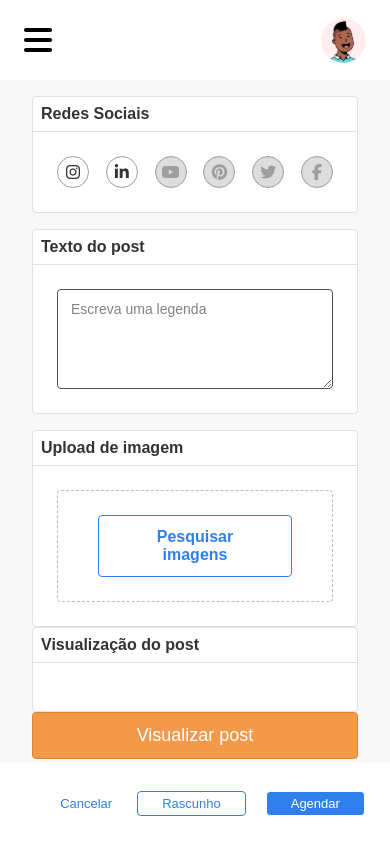
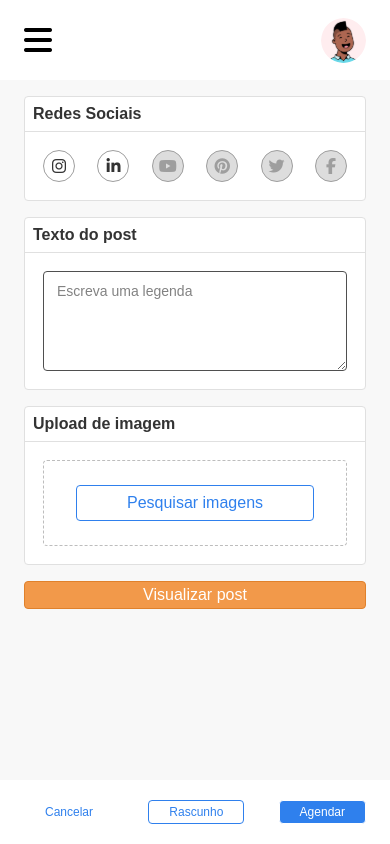
Before and after one commit to drikalves/m-labs-challenge, a Vue app: page /agendamento in a window 390 px wide. Built offline with nearby package versions, Linux system fonts and the light colour scheme.

Commit message:
Make the footer componentresponsive

```diff
--- a/src/assets/scss/button.scss
+++ b/src/assets/scss/button.scss
@@ -7,13 +7,12 @@
   cursor: pointer;
   display: flex;
   font-family: Poppins, Arial, sans-serif;
+  font-size: 12px;
   justify-content: center;
-  min-height: 10px;
-  padding: 12px 36px;
+  outline: none;
+  padding: 4px 20px;
   text-align: center;
   text-decoration: none;
-  user-select: none;
-  vertical-align: top;
 }
 
 // Variants
@@ -45,12 +44,10 @@
 
 .m-button--small {
   padding: 4px 24px;
-  font-size: small;
 }
 
 .m-button--large {
-  padding: 12px 40px;
-  font-size: large;
+  font-size: 16px;
 }
 
 // Behavior
--- a/src/components/Card.vue
+++ b/src/components/Card.vue
@@ -25,6 +25,9 @@ export default {
   border: 1px solid rgb(224, 224, 224);
   border-radius: 4px;
   color: rgb(51, 51, 51);
+  display: flex;
+  flex-direction: column;
+
   font-family: Poppins, Arial, sans-serif;
   width: 100%;
 
@@ -36,7 +39,7 @@ export default {
   }
 
   .m-card__content {
-    padding: 24px;
+    padding: 18px;
   }
 }
 </style>
--- a/src/components/scheduling/Footer.vue
+++ b/src/components/scheduling/Footer.vue
@@ -1,13 +1,13 @@
 <template>
   <footer class="footer">
     <div class="footer__container">
-      <router-link :to="{name: 'Home'}" class="m-button m-button--small m-button--tertiary">
+      <router-link :to="{name: 'Home'}" class="m-button m-button--tertiary">
         Cancelar
       </router-link>
 
-      <button class="m-button m-button--small m-button--outline" href="">Rascunho</button>
+      <button class="m-button m-button--outline" href="">Rascunho</button>
 
-      <button @click="schedulePost" class="m-button m-button--small m-button--primary">
+      <button @click="schedulePost" class="m-button m-button--primary">
         Agendar
       </button>
     </div>
@@ -33,32 +33,40 @@ export default {
   align-items: center;
   background-color: rgb(255, 255, 255);
   bottom: 0;
+  display: flex;
+  height: 64px;
   left: 0;
   position: fixed;
-  padding-bottom: 28px;
-  padding-left: 30px;
-  padding-right: 30px;
-  padding-top: 28px;
+  padding-bottom: 16px;
+  padding-left: 24px;
+  padding-right: 24px;
+  padding-top: 16px;
+  justify-content: center;
   width: 100%;
-}
 
-.footer__container {
-  display: flex;
-  justify-content: center;
-}
+  @media only screen and (min-width: 961px) {
+      font-size: 16px;
+      padding-left: 40px;
+      padding-right: 40px;
+    }
 
-.footer__container > .m-button {
-  margin-right: 10px;
-  margin-left: 10px;
-}
+  .footer__container {
+    display: flex;
+    flex-direction: row;
+    justify-content: space-between;
+    width: 100%;
 
-.footer__container > .m-button:first-of-type {
-  margin-right: 10px;
-  margin-left: 0;
-}
+    @media only screen and (min-width: 961px) {
+      justify-content: flex-end;
 
-.footer__container > .m-button:last-of-type {
-  margin-right: 0;
-  margin-left: 10px;
+      .m-button {
+        margin-right: 16px;
+
+        &:last-child {
+          margin-right: 0;
+        }
+      }
+    }
+  }
 }
 </style>
--- a/src/views/Home.vue
+++ b/src/views/Home.vue
@@ -7,6 +7,7 @@
     <router-link :to="{name: 'Scheduling'}"
       class="home__button
       m-button
+      m-button--large
       m-button--secondary">
       Agendar post
     </router-link>
--- a/src/views/Scheduling.vue
+++ b/src/views/Scheduling.vue
@@ -35,7 +35,7 @@
       <Card :title="'Upload de imagem'">
         <div class="scheduling__form-upload">
           <label
-            class="m-button m-button--outline"
+            class="m-button m-button--large m-button--outline"
             for="arquivo">
             Pesquisar imagens
           </label>
@@ -98,16 +98,19 @@ export default {
 .scheduling {
   display: flex;
   flex-direction: column;
-  padding-bottom: 16px;
-  padding-left: 32px;
-  padding-right: 32px;
+  padding-bottom: 80px;
+  padding-left: 24px;
+  padding-right: 24px;
   padding-top: 16px;
 
   @media only screen and (min-width: 961px) {
+    padding-bottom: 104px;
+    padding-left: 40px;
+    padding-right: 40px;
+    padding-top: 40px;
     flex-direction: row;
 
     & > section {
-      height: 100%;
       width: 50%;
       margin-right: 40px;
 
@@ -115,12 +118,6 @@ export default {
         margin: 0;
       }
     }
-  }
-}
-
-.scheduling__preview-button {
-  @media only screen and (min-width: 961px) {
-    display: none;
   }
 }
 
@@ -164,14 +161,33 @@ export default {
   .scheduling__form-upload {
     border: 1px dashed rgb(189, 189, 189);
     border-radius: 4px;
+    padding: 24px 32px;
     width: 100%;
 
-    & > label.m-button {
-      margin: 24px 40px;
-      font-weight: bold;
+    & > input[type="file"] {
+      display: none;
     }
 
-    & > input[type="file"] {
+    .m-button {
+      padding: 8px;
+    }
+  }
+}
+
+.scheduling__preview {
+
+  .scheduling__preview-post {
+    display: none;
+
+    @media only screen and (min-width: 961px) {
+      display: flex;
+    }
+  }
+
+  .scheduling__preview-button {
+    margin-top: 16px;
+
+    @media only screen and (min-width: 961px) {
       display: none;
     }
   }
```
Lines whose indentation alone changed are shown as unchanged.
